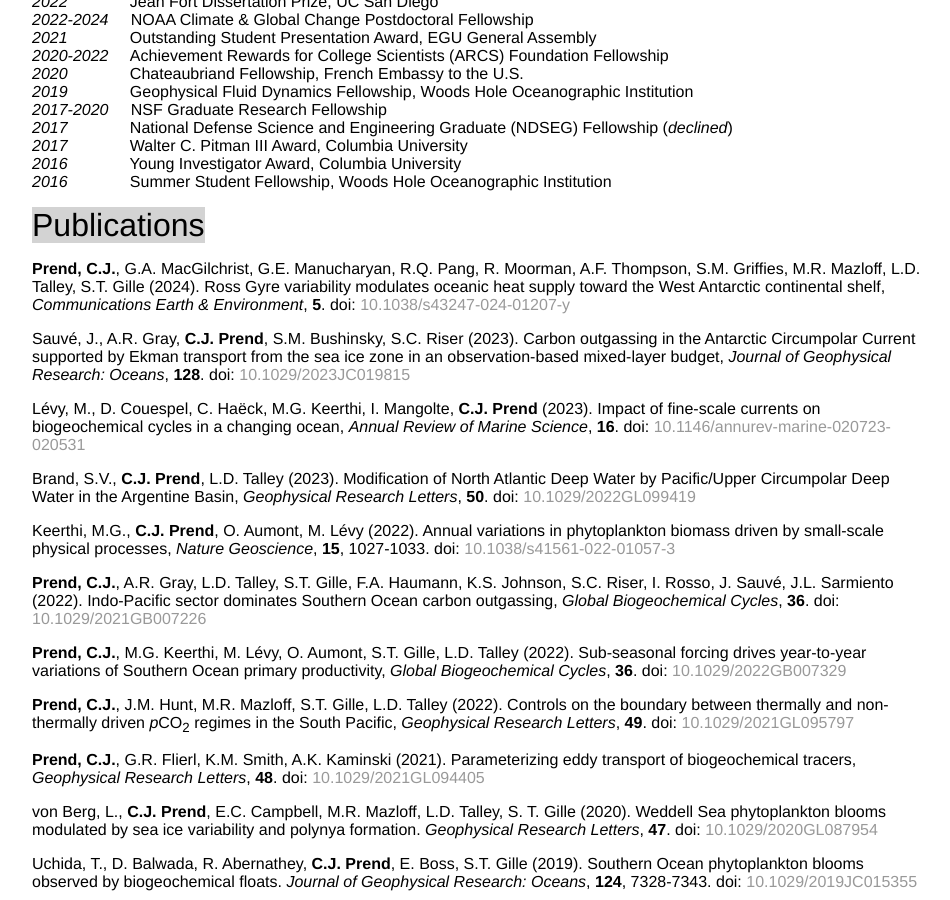
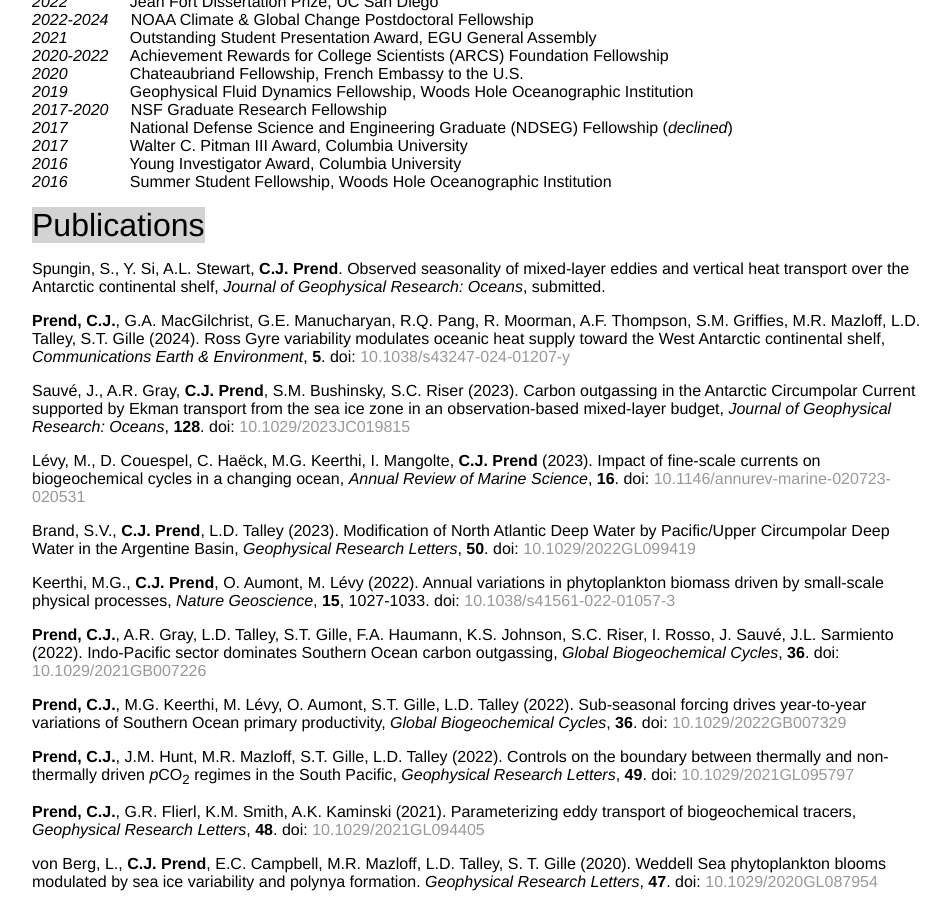
Before and after one commit to cprend/cprend.github.io, a Jekyll site: the page cv/index.html, which Jekyll copies as it is, in a window 1280 px wide and 900 px high, scrolled down 434 px. Shown: the whole window, without its empty margins (160-1110 px from the left). Built offline with Jekyll 4.4.1, drawn with Linux system fonts in a browser that asks for light colours.

Commit message:
Update index.html

```diff
--- a/cv/index.html
+++ b/cv/index.html
@@ -37,6 +37,7 @@
 		<em>2016</em> &nbsp;&nbsp;&nbsp;&nbsp;&nbsp;&nbsp;&nbsp;&nbsp;&nbsp;&nbsp;&nbsp;&nbsp; Young Investigator Award, Columbia University<br/>
 		<em>2016</em> &nbsp;&nbsp;&nbsp;&nbsp;&nbsp;&nbsp;&nbsp;&nbsp;&nbsp;&nbsp;&nbsp;&nbsp; Summer Student Fellowship, Woods Hole Oceanographic Institution</p>
 		<p1>Publications</p1>
+		<p>Spungin, S., Y. Si, A.L. Stewart, <b>C.J. Prend</b>. Observed seasonality of mixed-layer eddies and vertical heat transport over the Antarctic continental shelf, <em>Journal of Geophysical Research: Oceans</em>, submitted.</p>
 		<p><b>Prend, C.J.</b>, G.A. MacGilchrist, G.E. Manucharyan, R.Q. Pang, R. Moorman, A.F. Thompson, S.M. Griffies, M.R. Mazloff, L.D. Talley, S.T. Gille (2024). Ross Gyre variability modulates oceanic heat supply toward the West Antarctic continental shelf, <em>Communications Earth & Environment</em>, <b>5</b>. doi: <a href="https://www.nature.com/articles/s43247-024-01207-y">10.1038/s43247-024-01207-y</a></p></p>
 		<p>Sauv&eacute, J., A.R. Gray, <b>C.J. Prend</b>, S.M. Bushinsky, S.C. Riser (2023). Carbon outgassing in the Antarctic Circumpolar Current supported by Ekman transport from the sea ice zone in an observation-based mixed-layer budget, <em>Journal of Geophysical Research: Oceans</em>, <b>128</b>. doi: <a href="https://agupubs.onlinelibrary.wiley.com/doi/10.1029/2023JC019815">10.1029/2023JC019815</a></p></p>
 		<p>L&eacutevy, M., D. Couespel, C. Ha&eumlck, M.G. Keerthi, I. Mangolte, <b>C.J. Prend</b> (2023). Impact of fine-scale currents on biogeochemical cycles in a changing ocean, <em>Annual Review of Marine Science</em>, <b>16</b>.  doi: <a href="https://www.annualreviews.org/doi/abs/10.1146/annurev-marine-020723-020531">10.1146/annurev-marine-020723-020531</a></p>
```
